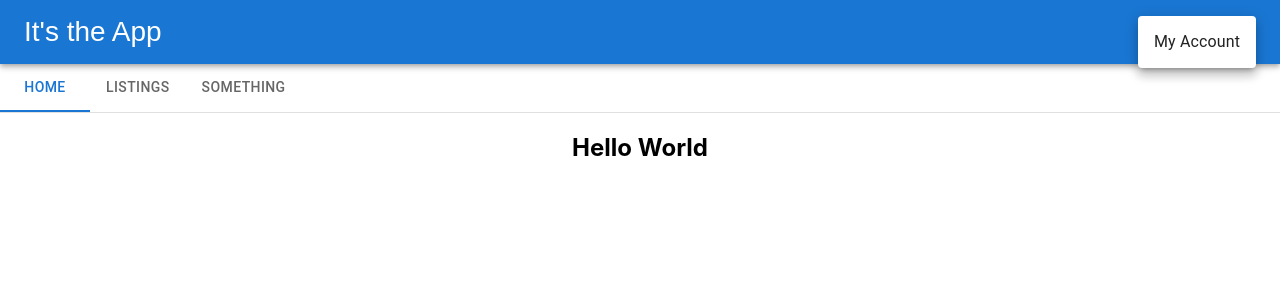
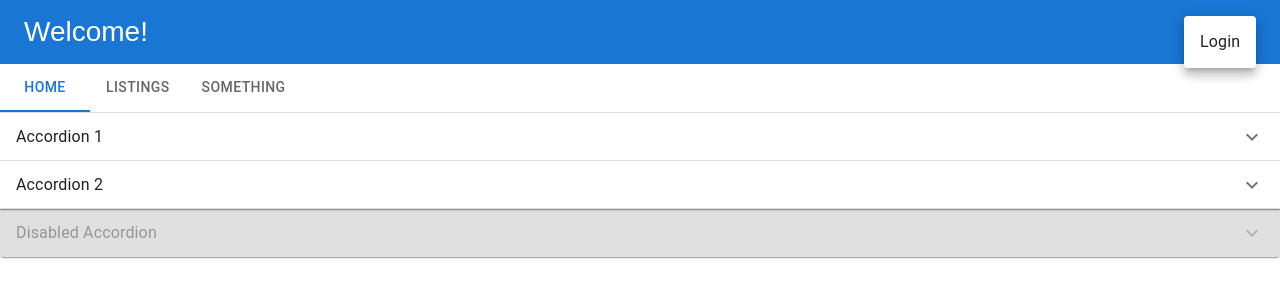
Before and after one commit to mChung89/phase-3-proj-fe, a React (Create React App) app: page /account/1 in a window 1280 px wide. Both pictures are taken after a click on the button "Login". Shown: the top 300 px of the page. Built offline with nearby package versions, Linux system fonts and the light colour scheme.

Commit message:
homepage css

```diff
--- a/src/Account.js
+++ /dev/null
@@ -1,8 +0,0 @@
-
-
-function Account () {
-    return <h2>Hello World</h2>
-}
-
-
-export default Account
--- a/src/App.js
+++ b/src/App.js
@@ -4,18 +4,21 @@ import Home from './Home'
 import ListingPage from './ListingPage'
 import FilteredListings from './routes/FilteredListings'
 import { Routes, Route } from "react-router-dom";
-import Account from './Account'
+import Account from './routes/Account'
+import { useState } from 'react'
+
 
 function App() {
+  const [currentUser, setCurrentUser] = useState("Guest")
 
   return (
     <div className="App">
-      <NavBar />
+      <NavBar currentUser={currentUser} setCurrentUser={setCurrentUser}/>
       <Routes>
         <Route path="/" element={<Home />} />
         <Route exact path="/listings" element={<ListingPage />} />
         <Route exact path="listings/:climate" element={<FilteredListings />}/>
-        <Route path="/account/:id" element={<Account />} />
+        <Route path="/account/:id" element={<Account currentUser={currentUser}/>} />
       </Routes>
     </div>
   );
--- a/src/Home.js
+++ b/src/Home.js
@@ -1,8 +1,6 @@
-import { Box, Container } from "@mui/material";
-import ImageList from "@mui/material/ImageList";
-import ImageListItem from "@mui/material/ImageListItem";
-import ImageListItemBar from "@mui/material/ImageListItemBar";
+import { Box, Container, Stack, ImageList, ImageListItem, ImageListItemBar } from "@mui/material";
 import { Link } from "react-router-dom";
+import './styles/home.css';
 
 const images = [
   {
@@ -29,6 +27,8 @@ const images = [
     name: "city",
   },
 ];
+
+const hero = "https://cdn.shopify.com/s/files/1/0043/8471/8938/products/BoraBora_Q421_Hero_1_812x.jpg?v=1648685865"
 const renderedImages = images.map((image) => {
   return (
     <Link to={`/listings/${image.name}`}>
@@ -36,7 +36,7 @@ const renderedImages = images.map((image) => {
         <img
           name={image.name}
           src={image.image}
-          loading="lazy"
+          className="climate"
         />
         <ImageListItemBar title={image.title} />
       </ImageListItem>
@@ -46,6 +46,12 @@ const renderedImages = images.map((image) => {
 
 function Home() {
   return (
+    <>
+      <Stack>
+        <img id="hero" src={hero} />
+      </Stack>
+      <Stack>
+          <h3>For really indecisive people who want to get away.</h3>
         <Container mx={4}>
           <Box>
             <ImageList
@@ -58,6 +64,8 @@ function Home() {
             </ImageList>
           </Box>
         </Container>
+      </Stack>
+    </>
   );
 }
 
--- a/src/LoginModal.js
+++ b/src/LoginModal.js
@@ -1,6 +1,7 @@
 import { Box, Button, Typography, Modal, MenuItem, TextField } from '@mui/material/';
 import { useState } from 'react'
 import { useNavigate } from "react-router-dom"
+import { Link } from "react-router-dom";
 
 const loginStyle = {
   position: 'absolute',
@@ -15,7 +16,7 @@ const loginStyle = {
   borderRadius: 5
 };
 
-function LoginModal ({ setAnchorEl }) {
+function LoginModal ({ setAnchorEl, setCurrentUser, currentUser }) {
     let navigate = useNavigate();
     const defaultState = {
         user: '',
@@ -43,11 +44,12 @@ function LoginModal ({ setAnchorEl }) {
     },
   ];
 
-  function handleSubmit (e) {
+  function handleSubmit () {
       let auth = users.find(user => user.user === loginData.user && user.password === loginData.password)
       if (auth) {
           alert("User authorized");
           let id = auth.id
+          setCurrentUser(auth)
           handleClose()
           navigate(`/account/${id}`)
        } else {
@@ -66,7 +68,7 @@ function LoginModal ({ setAnchorEl }) {
 
   return (
     <div>
-      <MenuItem onClick={handleOpen}>My Account</MenuItem>
+      {currentUser === "Guest" ? <MenuItem onClick={handleOpen}>Login</MenuItem> : <MenuItem component={Link} to={`/account/${currentUser.id}`} >Manage Listings</MenuItem>}
       <Modal
         open={loginOpen}
         onClose={handleClose}
--- a/src/NavBar.js
+++ b/src/NavBar.js
@@ -1,5 +1,4 @@
-import PropTypes from 'prop-types';
-import { Box, Tabs, Tab, Typography, AppBar, Toolbar, IconButton, Menu, MenuItem, Modal } from '@mui/material';
+import { Box, Tabs, Tab, AppBar, Toolbar, IconButton, Menu, MenuItem } from '@mui/material';
 import { useState } from 'react'
 import { Link } from "react-router-dom";
 import LoginModal from "./LoginModal"
@@ -11,8 +10,7 @@ function a11yProps(index) {
   };
 }
 
-function NavBar() {
-    const [open, setOpen] = useState(false)
+function NavBar({ currentUser, setCurrentUser }) {
     const [value, setValue] = useState(0);
 
   const handleChange = (event, newValue) => {
@@ -30,10 +28,6 @@ function NavBar() {
     setAnchorEl(null);
   };
 
-  function handleOpen (e) {
-      setOpen(prev => !prev)
-  }
-
   return (
     <>
       <Box sx={{ flexGrow: 1 }}>
@@ -47,14 +41,14 @@ function NavBar() {
               sx={{ mr: 2 }}
             >
               {" "}
-              It's the App
+              {currentUser === "Guest" ? "Welcome!" : `Welcome ${currentUser.user}`}
             </IconButton>
             <IconButton
               onClick={handleMenu}
               sx={{ ml: "auto" }}
               color="inherit"
             >
-              Login
+              {currentUser === "Guest" ? "Login" : "Account"}
             </IconButton>
             <Menu
               id="menu-appbar"
@@ -72,17 +66,17 @@ function NavBar() {
               onClose={handleClose}
             >
               <LoginModal
+                currentUser={currentUser}
+                setCurrentUser={setCurrentUser}
                 setAnchorEl={setAnchorEl}
-                open={open}
                 onClose={handleClose}
-                aria-labelledby="modal-modal-title"
-                aria-describedby="modal-modal-description"
               ></LoginModal>
+              {currentUser !== "Guest" ? <MenuItem onClick={() => setCurrentUser("Guest")}>Logout</MenuItem> : null}
             </Menu>
           </Toolbar>
         </AppBar>
       </Box>
-      <Box sx={{ width: "100%" }}>
+      <Box sx={{ width: "100%",position: "sticky", top: 0, bgcolor: "white" }}>
         <Box sx={{ borderBottom: 1, borderColor: "divider" }}>
           <Tabs
             value={value}
--- /dev/null
+++ b/src/routes/Account.js
@@ -0,0 +1,52 @@
+import Accordion from '@mui/material/Accordion';
+import AccordionSummary from '@mui/material/AccordionSummary';
+import AccordionDetails from '@mui/material/AccordionDetails';
+import Typography from '@mui/material/Typography';
+import ExpandMoreIcon from '@mui/icons-material/ExpandMore';
+
+function Account() {
+  return (
+    <div>
+      <Accordion>
+        <AccordionSummary
+          expandIcon={<ExpandMoreIcon />}
+          aria-controls="panel1a-content"
+          id="panel1a-header"
+        >
+          <Typography>Accordion 1</Typography>
+        </AccordionSummary>
+        <AccordionDetails>
+          <Typography>
+            Lorem ipsum dolor sit amet, consectetur adipiscing elit. Suspendisse
+            malesuada lacus ex, sit amet blandit leo lobortis eget.
+          </Typography>
+        </AccordionDetails>
+      </Accordion>
+      <Accordion>
+        <AccordionSummary
+          expandIcon={<ExpandMoreIcon />}
+          aria-controls="panel2a-content"
+          id="panel2a-header"
+        >
+          <Typography>Accordion 2</Typography>
+        </AccordionSummary>
+        <AccordionDetails>
+          <Typography>
+            Lorem ipsum dolor sit amet, consectetur adipiscing elit. Suspendisse
+            malesuada lacus ex, sit amet blandit leo lobortis eget.
+          </Typography>
+        </AccordionDetails>
+      </Accordion>
+      <Accordion disabled>
+        <AccordionSummary
+          expandIcon={<ExpandMoreIcon />}
+          aria-controls="panel3a-content"
+          id="panel3a-header"
+        >
+          <Typography>Disabled Accordion</Typography>
+        </AccordionSummary>
+      </Accordion>
+    </div>
+  );
+}
+export default Account
--- a/src/styles/home.css
+++ b/src/styles/home.css
@@ -1,5 +1,11 @@
-img {
+.climate {
     object-fit: cover;
     width: 100%;
     max-height: 100%;
+    filter: grayscale(100%);
+    transition: filter 0.5s;
 }
+
+.climate:hover {
+    filter: grayscale(0)
+}
```
Lines whose indentation alone changed are shown as unchanged.
